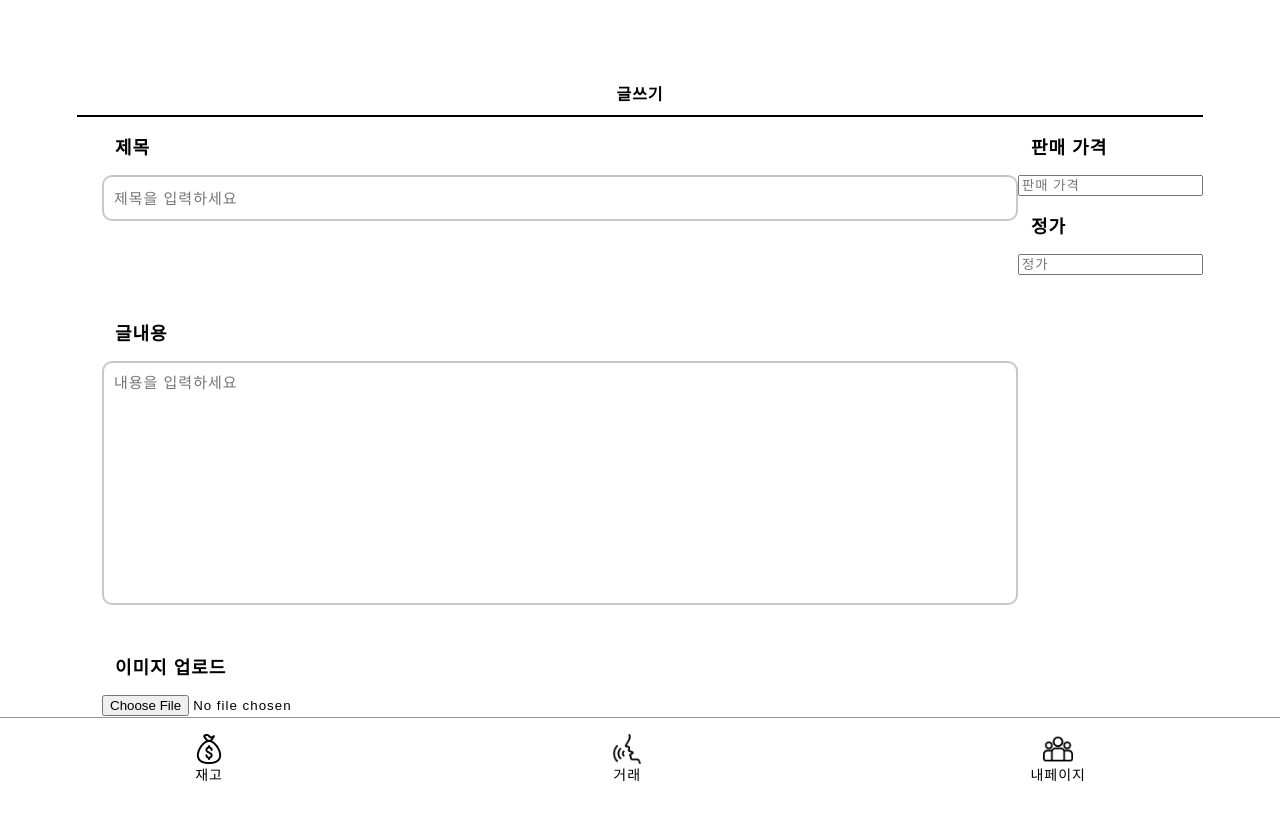
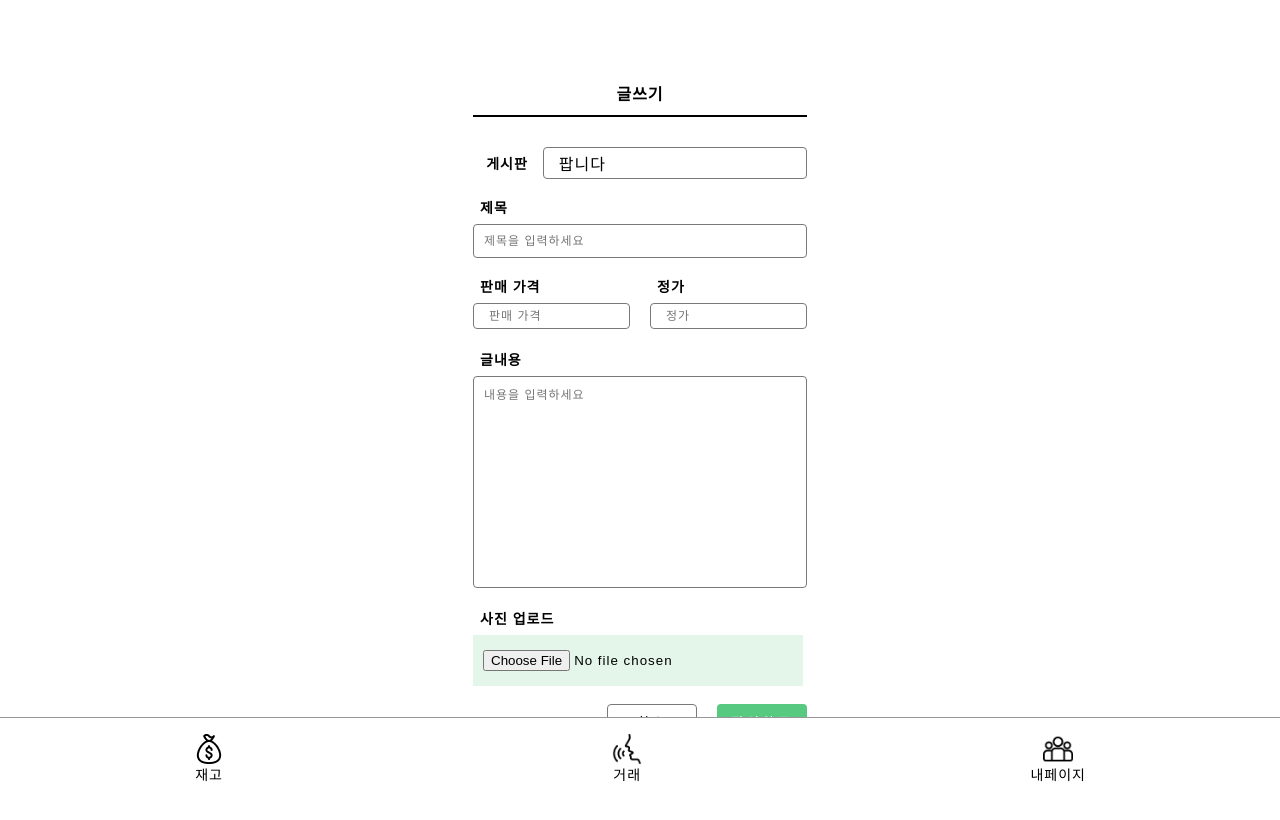
Before and after one commit to clarte2276/HackathonProject3_Hanulton, a React (Create React App) app in the folder front-end/: page /boardsell/process/new_Post in a window 1280 px wide. Shown: the top 820 px of the page. Built offline with nearby package versions, Linux system fonts and the light colour scheme; a web font is replaced by a local one.

Commit message:
글쓰기 css

```diff
--- a/front-end/src/components/board/CRUD/CRUD.css
+++ b/front-end/src/components/board/CRUD/CRUD.css
@@ -7,25 +7,37 @@
   letter-spacing: 1px;
 }
 
+.BoardInput_all {
+  width: 100%;
+}
+
+.boardName_layout {
+  display: flex;
+  justify-content: right;
+  align-items: center;
+  margin-top: 30px;
+}
+
+.boardTitle {
+  font-size: 14px;
+  margin-left: 13px;
+  font-weight: 600;
+}
+
+.boardName {
+  background-color: white;
+  padding: 3px 15px;
+  padding-right: 200px;
+  border: 1px solid #797979;
+  margin-left: 15px;
+  border-radius: 4px;
+}
+
 .Create_all,
 .Read_all {
-  display: flex;
+  width: 100%;
+  display: grid;
   justify-content: center;
-}
-
-.CRUDHeader {
-  width: 1000px;
-  margin-top: 25px;
-  font-weight: 600;
-  font-size: 37px;
-  font-optical-sizing: auto;
-  margin-left: 25px;
-}
-
-.CRUDHeader:after {
-  content: '';
-  display: block;
-  margin-top: 20px;
 }
 
 .borderLine {
@@ -35,10 +47,8 @@
 }
 
 .titleBody_layout {
-  display: flex;
+  display: grid;
   justify-content: left;
-  margin-left: 25px;
-  margin-bottom: 10px;
 }
 
 .btn_layout {
@@ -46,39 +56,75 @@
   justify-content: flex-end;
 }
 
+.sellOriginPrice {
+  display: flex;
+  justify-content: space-between;
+  margin-top: 0px;
+  margin-bottom: 0px;
+}
+
 .titleBody_name {
-  font-size: 18px;
-  margin-left: 13px;
+  font-size: 14px;
+  margin-left: 7px;
   font-weight: 600;
 }
 
 .titleInput,
 .BodyInput {
-  width: 900px;
-  font-size: 15px;
+  width: 320px;
+  font-size: 12px;
   padding-left: 10px;
-  border-radius: 10px;
-  border: 2px solid #cac4d0;
+  border-radius: 4px;
+  border: 1px solid #797979;
 }
 
 .titleInput {
-  height: 40px;
+  height: 30px;
 }
 
 .BodyInput {
   padding-top: 8px;
-  height: 230px;
+  height: 200px;
   resize: none;
+}
+
+.Body_layout {
+  width: 100%;
+  display: grid;
+  justify-content: center;
+}
+
+.sellpriceInput,
+.originpriceInput {
+  width: 140px;
+  border-radius: 4px;
+  border: 1px solid #797979;
+  font-size: 12px;
+  padding: 5px 0px;
+  padding-left: 15px;
+}
+
+.titleBody_nameLayout {
+  margin-bottom: 7px;
+  margin-top: 2px;
+}
+
+.imgUp {
+  background-color: #e3f6e9;
+  width: 320px;
+  padding: 15px 0px;
+  padding-left: 10px;
 }
 
 .backBtn,
 .CreateBtn {
   text-decoration: none;
-  padding: 10px;
-  border-radius: 10px;
-  margin-left: 25px;
+  padding: 7px;
+  border-radius: 4px;
+  margin-left: 20px;
   letter-spacing: 3px;
-  width: 100px;
+  width: 90px;
+  font-weight: 500;
 }
 
 .backBtn:hover,
@@ -88,12 +134,12 @@
 
 .backBtn {
   background-color: #ffffff;
-  border: 1.8px solid #474747;
+  border: 1px solid #797979;
 }
 
 .CreateBtn {
   color: white;
-  background-color: #17499e;
+  background-color: #58c981;
   border: none;
 }
 
@@ -128,21 +174,6 @@
   margin-left: 20px;
 }
 
-.titleInput,
-.BodyInput {
-  width: 900px;
-  font-size: 15px;
-  padding-left: 10px;
-  border-radius: 10px;
-  border: 2px solid #cac4d0;
-}
-
-.BodyInput {
-  padding-top: 8px;
-  height: 230px;
-  resize: none;
-}
-
 .deleteUpdate {
   text-decoration: none;
   color: white;
--- a/front-end/src/components/board/CRUD/SellCreate.js
+++ b/front-end/src/components/board/CRUD/SellCreate.js
@@ -199,16 +199,34 @@ function SellCreate() {
     navigate('/boardsell');
   };
 
+  const getBoard = () => {
+    switch (location.pathname) {
+      case '/boardsell/process/new_Post':
+        return '팝니다';
+      case '/boardbuy/process/new_Post':
+        return '삽니다';
+      case '/boardads/process/new_Post':
+        return '홍보';
+      default:
+        return '';
+    }
+  };
+
   return (
     <div className="Create_all">
       <div>
         <div>
           <BasicNavbar title="글쓰기" />
         </div>
+        <div className="boardName_layout">
+          <div className="boardTitle">게시판</div>
+          <div className="boardName">{getBoard()}</div>
+        </div>
         <form onSubmit={saveBoard}>
+          <div className="BoardInput_all">
             <div className="titleBody_layout">
-            <div>
               <p>
+                <p className="titleBody_nameLayout">
                   <span className="titleBody_name">제목</span>
                 </p>
                 <input
@@ -219,10 +237,10 @@ function SellCreate() {
                   value={title}
                   onChange={onChange}
                 />
-            </div>
+              </p>
+              <p className="sellOriginPrice">
                 <div>
-              <div>
-                <p>
+                  <p className="titleBody_nameLayout">
                     <span className="titleBody_name">판매 가격</span>
                   </p>
                   <input
@@ -235,7 +253,7 @@ function SellCreate() {
                   />
                 </div>
                 <div>
-                <p>
+                  <p className="titleBody_nameLayout">
                     <span className="titleBody_name">정가</span>
                   </p>
                   <input
@@ -247,12 +265,12 @@ function SellCreate() {
                     onChange={onChange}
                   />
                 </div>
-            </div>
+              </p>
             </div>
             <br />
             <div className="titleBody_layout">
-            <div>
-              <p>
+              <div className="Body_layout">
+                <p className="titleBody_nameLayout">
                   <span className="titleBody_name">글내용</span>
                 </p>
                 <textarea
@@ -267,10 +285,10 @@ function SellCreate() {
             <br />
             <div className="titleBody_layout">
               <div>
-              <p>
-                <span className="titleBody_name">이미지 업로드</span>
+                <p className="titleBody_nameLayout">
+                  <span className="titleBody_name">사진 업로드</span>
                 </p>
-              <input type="file" onChange={onFileChange} />
+                <input className="imgUp" type="file" onChange={onFileChange} />
               </div>
             </div>
             <br />
@@ -280,6 +298,7 @@ function SellCreate() {
               </button>
               <input className="CreateBtn" type="submit" value="작성완료"></input>
             </div>
+          </div>
         </form>
       </div>
     </div>
```
Lines whose indentation alone changed are shown as unchanged.
